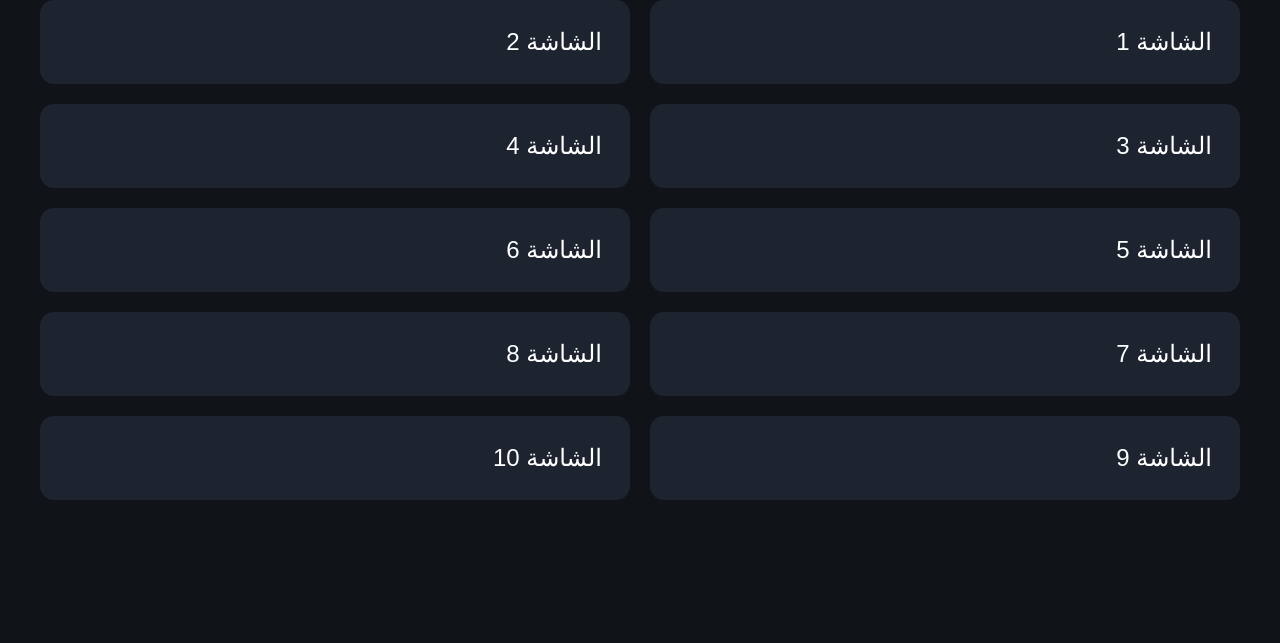
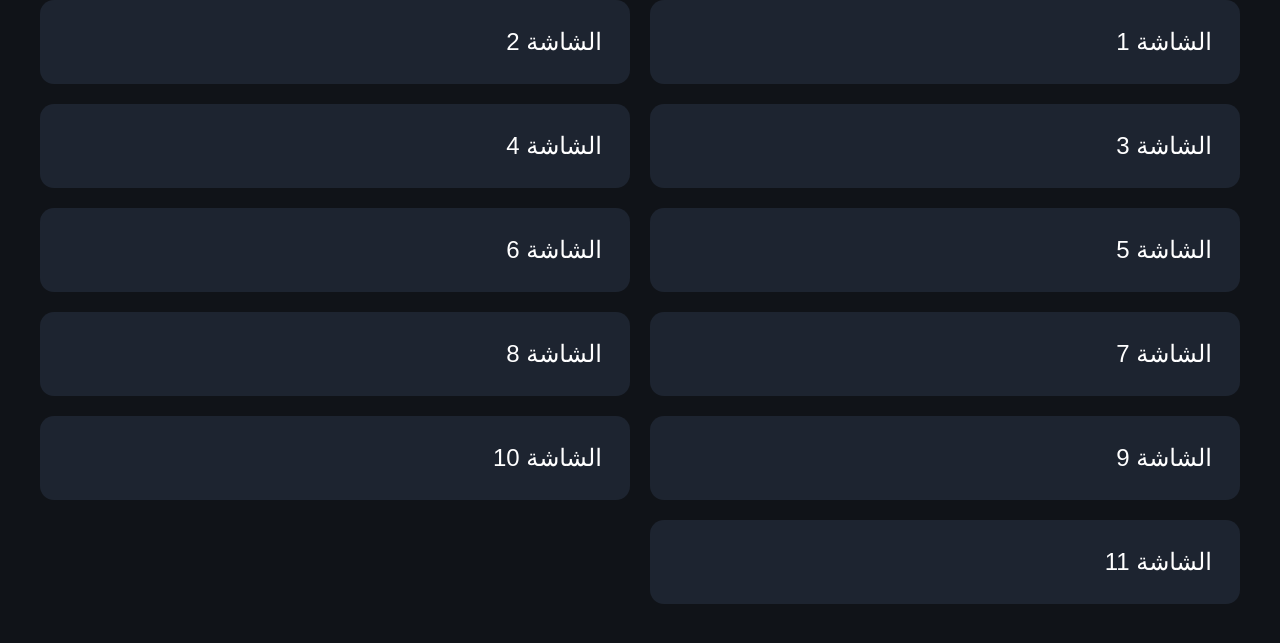
Before and after one commit to DASKFERY/looker-screen-mirror, a website: page site/index.html in a window 1280 px wide. Shown: the part 99-742 px from the top of the page. Drawn offline with Linux system fonts and the light colour scheme.

Commit message:
Add screen 11 to site index

```diff
--- a/site/index.html
+++ b/site/index.html
@@ -24,6 +24,7 @@
     <a href="screen-8.html">الشاشة 8</a>
     <a href="screen-9.html">الشاشة 9</a>
     <a href="screen-10.html">الشاشة 10</a>
+    <a href="screen-11.html">الشاشة 11</a>
   </div>
 </body>
 </html>
```
